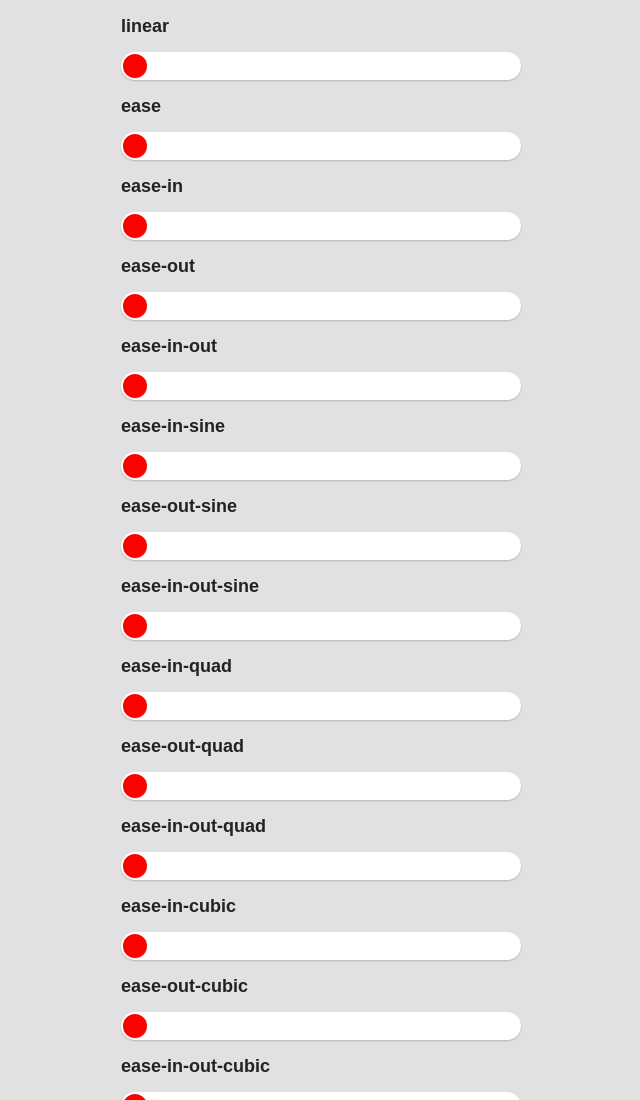
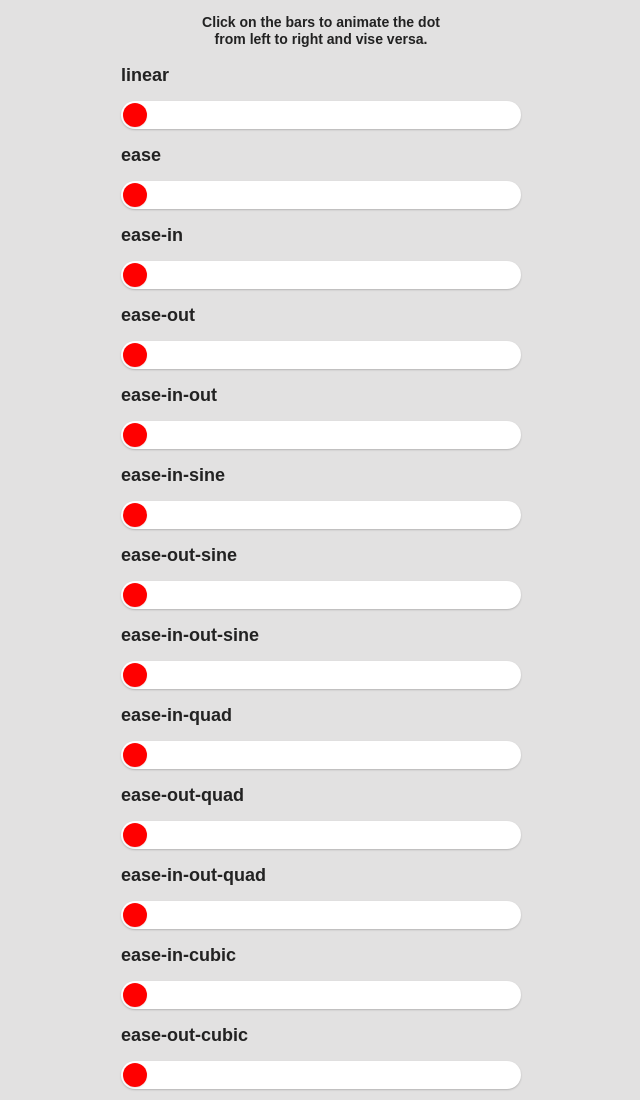
Before and after one commit to weaintplastic/easing-less, a plain HTML site: page index.html in a window 1280 px wide. Shown: the top 1100 px of the page, without its empty margins (319-959 px from the left). Drawn offline with Linux system fonts and the light colour scheme.

Commit message:
reworked index.html

```diff
--- a/index.html
+++ b/index.html
@@ -20,6 +20,10 @@
 	<body>
 
 		<div id="site-wrapper">
+				<div>
+					<h3 style="text-align: center">Click on the bars to animate the dot<br/>from left to right and vise versa.</h3>
+				</div>
+
 
 				<div>
 					<h2>linear</h2>
```
